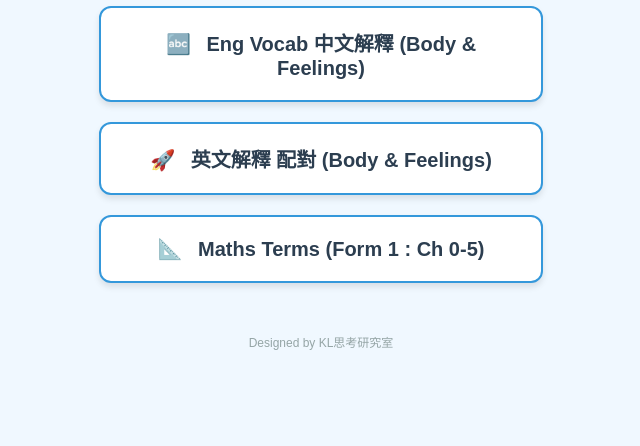
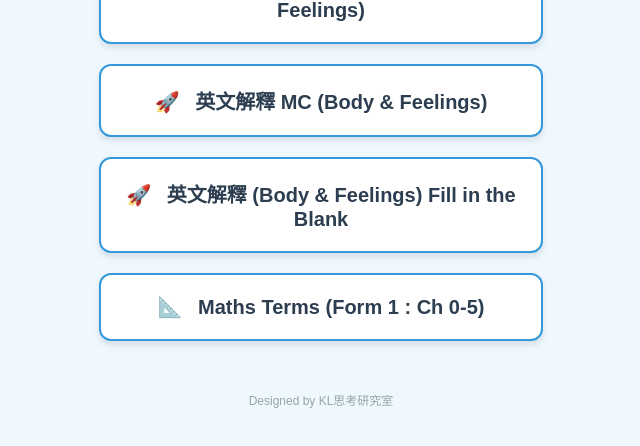
Before and after one commit to malkoles/english-vocab-game, a plain HTML site: page index.html in a window 1280 px wide. Shown: the part 276-722 px from the top of the page, without its empty margins (319-959 px from the left). Drawn offline with Linux system fonts and the light colour scheme.

Commit message:
Update index.html

```diff
--- a/index.html
+++ b/index.html
@@ -61,7 +61,11 @@
     </a>
 
     <a href="game2.html" class="menu-btn">
-        <span class="icon">🚀</span> 英文解釋 配對 (Body & Feelings)
+        <span class="icon">🚀</span> 英文解釋 MC (Body & Feelings)
+    </a>
+
+    <a href="game4.html" class="menu-btn">
+        <span class="icon">🚀</span> 英文解釋 (Body & Feelings) Fill in the Blank
     </a>
 
     <a href="game3.html" class="menu-btn">
```
